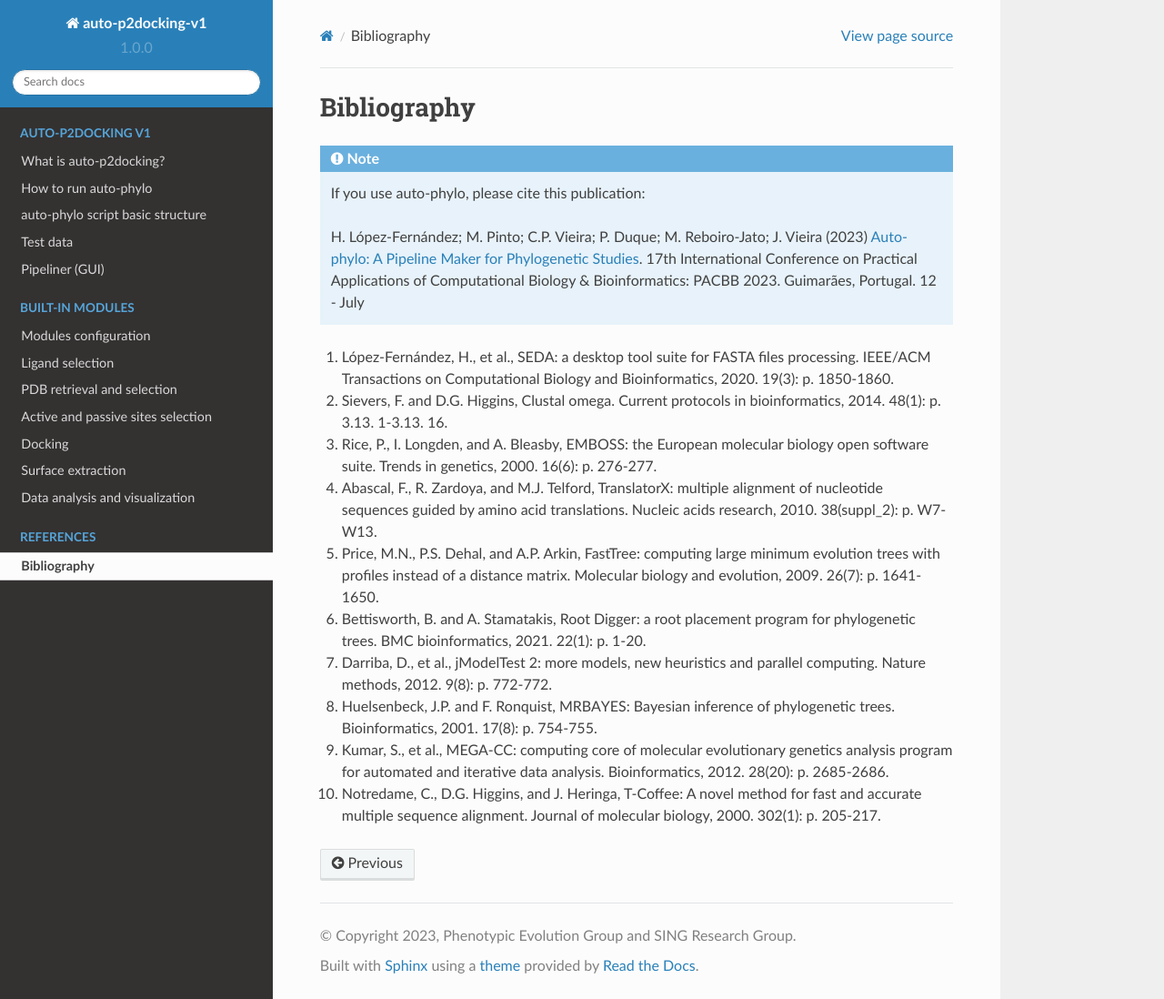
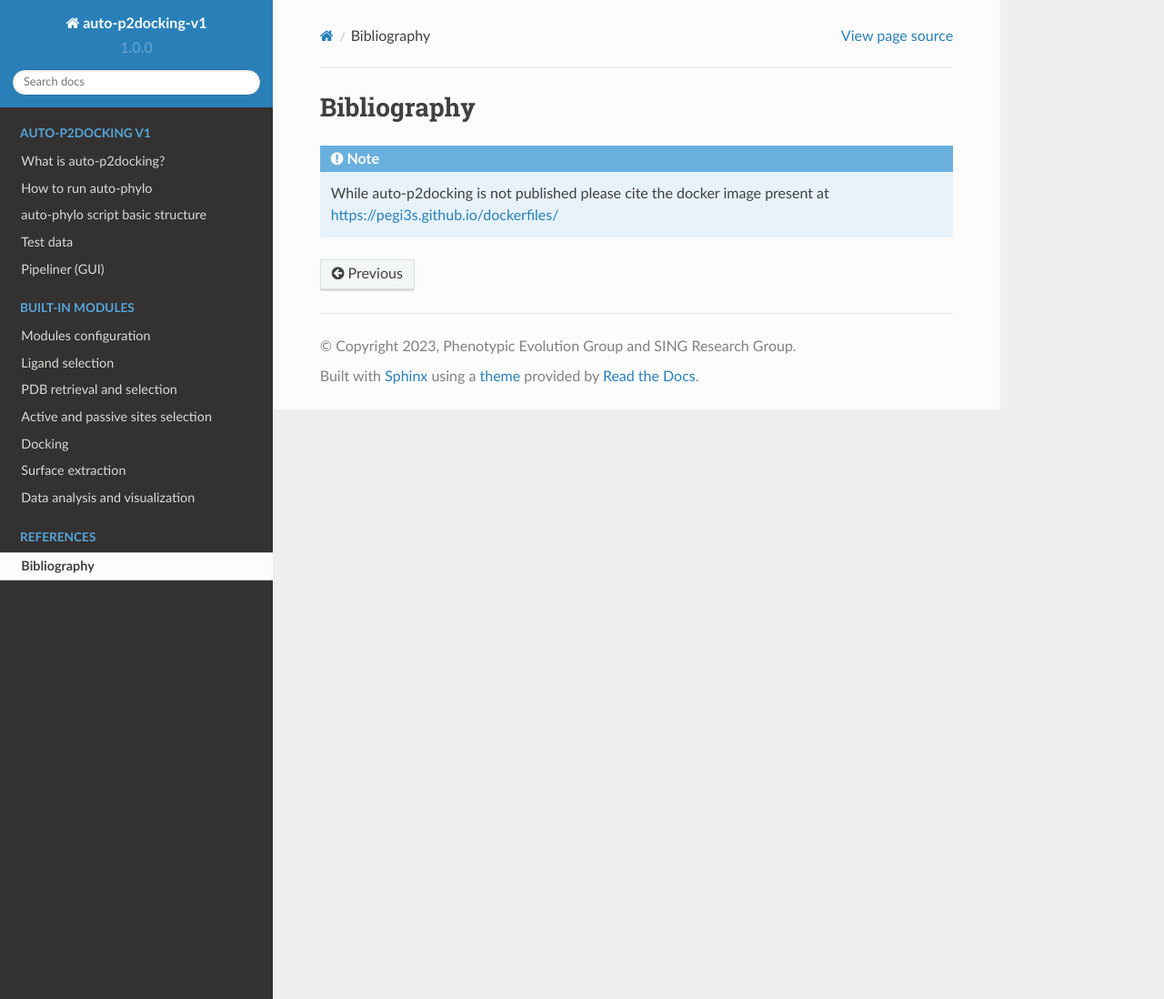
Before and after one commit to pegi3s/auto-p2docking-docs, a Sphinx documentation site: the page built from source/references.rst, in a window 1280 px wide and 1098 px high. Shown: the whole window at 91% size. Built offline with Sphinx 7.4.7 and the Read the Docs theme 2.0.0, drawn with Linux system fonts in a browser that asks for light colours.

Commit message:
Update references.rst

```diff
--- a/source/references.rst
+++ b/source/references.rst
@@ -3,19 +3,4 @@ Bibliography
 
 .. Note::
 
-   If you use auto-phylo, please cite this publication:
-
-   H. López-Fernández; M. Pinto; C.P. Vieira; P. Duque; M. Reboiro-Jato; J. Vieira (2023) `Auto-phylo: A Pipeline Maker
-   for Phylogenetic Studies <https://doi.org/10.1007/978-3-031-38079-2_3>`_. 17th International Conference on Practical Applications of Computational Biology & Bioinformatics:
-   PACBB 2023. Guimarães, Portugal. 12 - July
-
-1.	López-Fernández, H., et al., SEDA: a desktop tool suite for FASTA files processing. IEEE/ACM Transactions on Computational Biology and Bioinformatics, 2020. 19(3): p. 1850-1860.
-2.	Sievers, F. and D.G. Higgins, Clustal omega. Current protocols in bioinformatics, 2014. 48(1): p. 3.13. 1-3.13. 16.
-3.	Rice, P., I. Longden, and A. Bleasby, EMBOSS: the European molecular biology open software suite. Trends in genetics, 2000. 16(6): p. 276-277.
-4.	Abascal, F., R. Zardoya, and M.J. Telford, TranslatorX: multiple alignment of nucleotide sequences guided by amino acid translations. Nucleic acids research, 2010. 38(suppl_2): p. W7-W13.
-5.	Price, M.N., P.S. Dehal, and A.P. Arkin, FastTree: computing large minimum evolution trees with profiles instead of a distance matrix. Molecular biology and evolution, 2009. 26(7): p. 1641-1650.
-6.	Bettisworth, B. and A. Stamatakis, Root Digger: a root placement program for phylogenetic trees. BMC bioinformatics, 2021. 22(1): p. 1-20.
-7.	Darriba, D., et al., jModelTest 2: more models, new heuristics and parallel computing. Nature methods, 2012. 9(8): p. 772-772.
-8.	Huelsenbeck, J.P. and F. Ronquist, MRBAYES: Bayesian inference of phylogenetic trees. Bioinformatics, 2001. 17(8): p. 754-755.
-9.	Kumar, S., et al., MEGA-CC: computing core of molecular evolutionary genetics analysis program for automated and iterative data analysis. Bioinformatics, 2012. 28(20): p. 2685-2686.
-10.	Notredame, C., D.G. Higgins, and J. Heringa, T-Coffee: A novel method for fast and accurate multiple sequence alignment. Journal of molecular biology, 2000. 302(1): p. 205-217.
+   While auto-p2docking is not published please cite the docker image present at https://pegi3s.github.io/dockerfiles/
```
